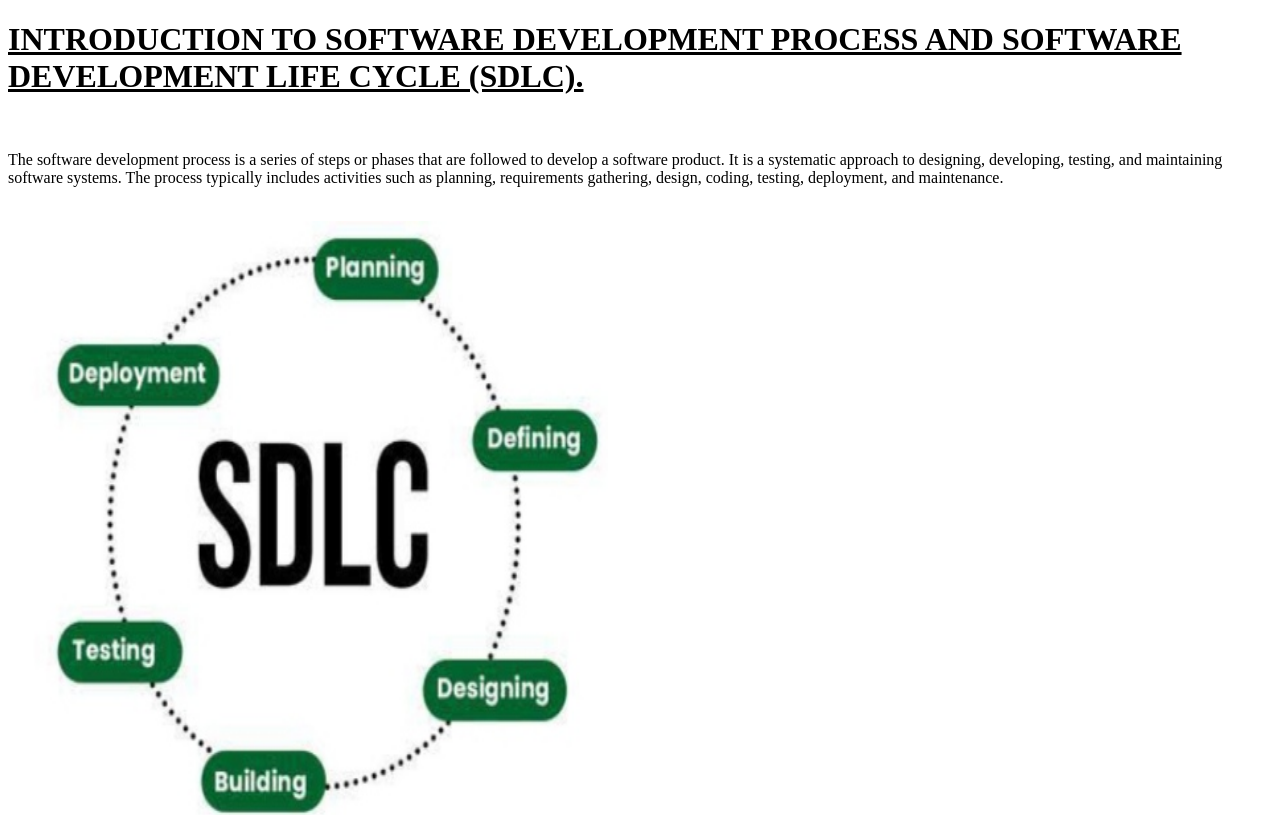
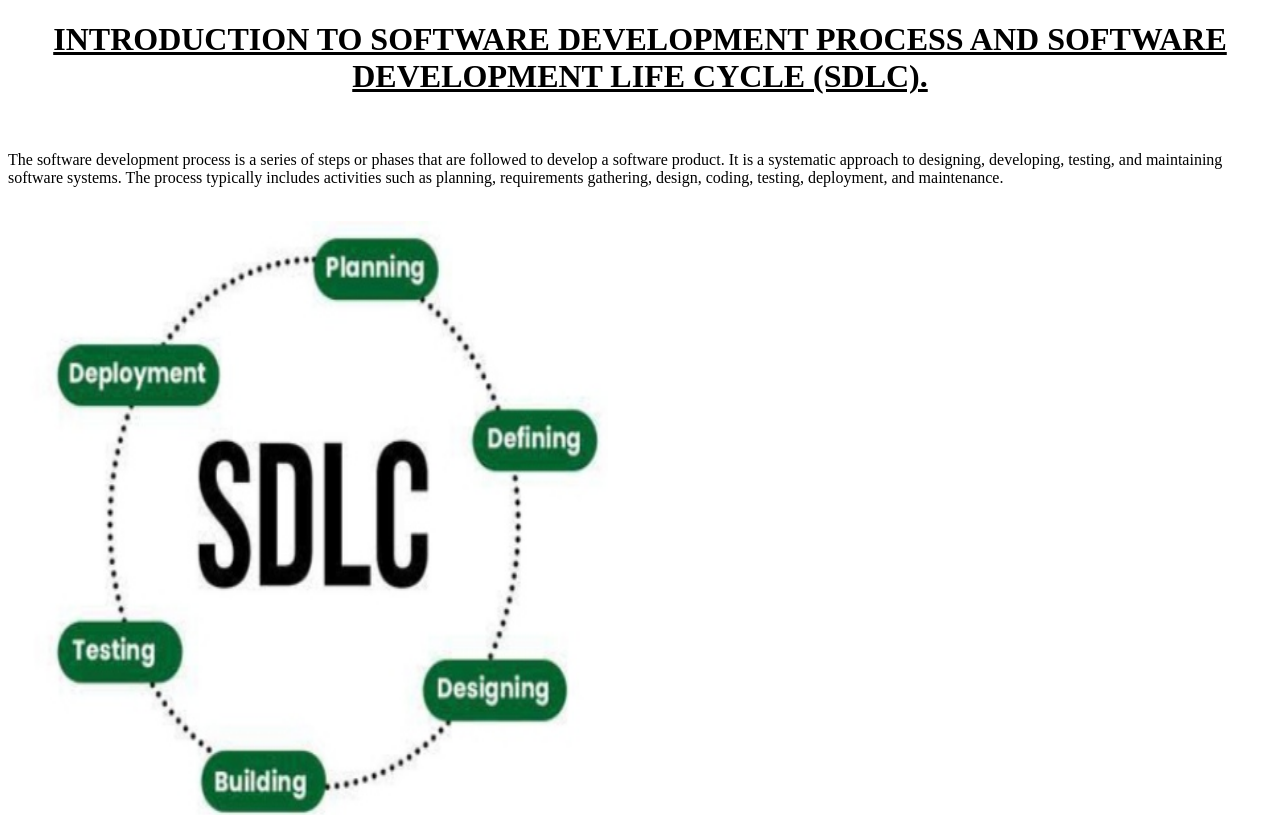
Before and after one commit to sivanandini123/Sivanandini-website-, a plain HTML site: page index3.html in a window 1280 px wide. Shown: the top 815 px of the page. Drawn offline with Linux system fonts and the light colour scheme.

Commit message:
Update index3.html

```diff
--- a/index3.html
+++ b/index3.html
@@ -6,7 +6,7 @@
   <title >Python full stack</title>
 </head>
 <body>
-    <h1><b><u>INTRODUCTION TO SOFTWARE DEVELOPMENT PROCESS AND
+    <h1 align="center"><b><u>INTRODUCTION TO SOFTWARE DEVELOPMENT PROCESS AND
 SOFTWARE DEVELOPMENT LIFE CYCLE (SDLC).</u></h1></b><br>
 <p> The software development process is a series of steps or phases that are followed to develop a software product. It
 
```
